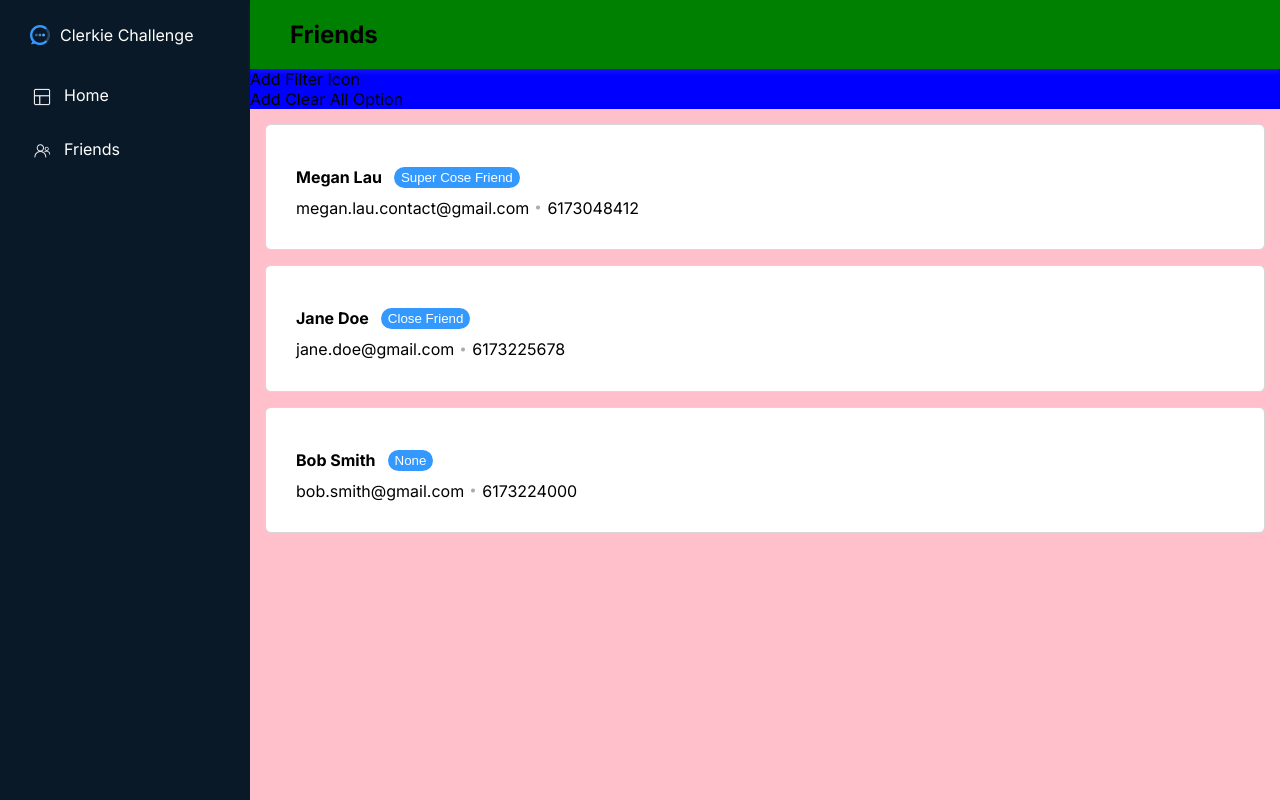
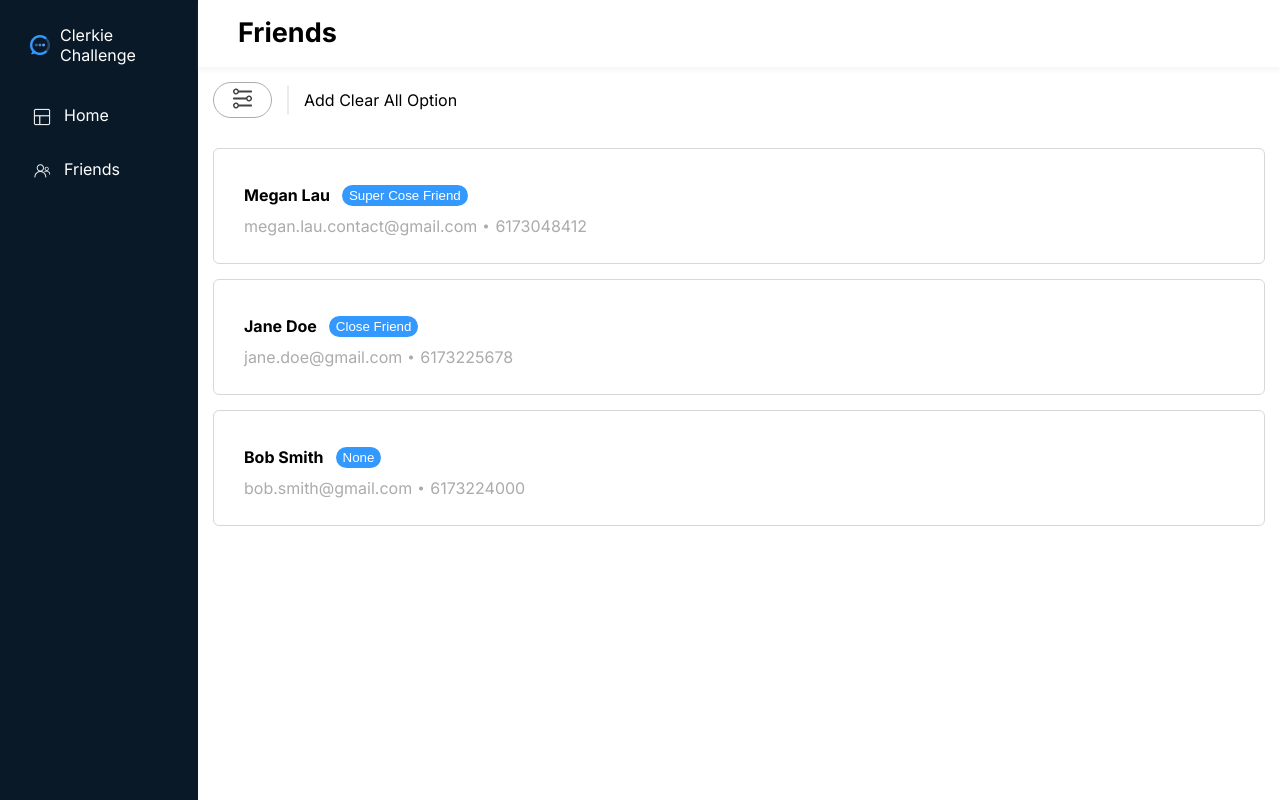
Before and after one commit to meganmelau/ClerkieFriendDashboard, a Next.js app: page / in a window 1280 px wide. Built offline with nearby package versions, Linux system fonts and the light colour scheme.

Commit message:
add filter button and clean up styles

```diff
--- /dev/null
+++ b/pages/components/FilterButton.tsx
@@ -0,0 +1,25 @@
+import React from "react";
+import styled from "styled-components";
+import { colors } from "./StyleVariables";
+
+const PillButton = styled.button`
+  background: #ffffff;
+  border: 1px solid ${colors.lightGrey};
+  border-radius: 30px;
+  width: 59px;
+  padding: 5px;
+`;
+
+const FilterImg = styled.img`
+  object-fit: contain;
+`;
+
+const FilterButton = () => {
+  return (
+    <PillButton>
+      <FilterImg src="filter_icon.png" />
+    </PillButton>
+  );
+};
+
+export default FilterButton;
--- a/pages/components/FriendRow.tsx
+++ b/pages/components/FriendRow.tsx
@@ -1,35 +1,40 @@
-import React from 'react';
+import React from "react";
 import styled from "styled-components";
-import { FriendStatus } from '../data/FriendsData';
-import { FriendType } from '../data/FriendType';
-import FriendStatusPill from './FriendStatusPill';
-
+import { FriendStatus } from "../data/FriendsData";
+import { FriendType } from "../data/FriendType";
+import FriendStatusPill from "./FriendStatusPill";
+import { colors } from "./StyleVariables";
 
 const StyledFriendRow = styled.div`
-display:flex;
-flex-direction:column;
+  display: flex;
+  flex-direction: column;
   justify-content: center;
-  width: auto;
-  height: 50%;
-  background: #FFFFFF;
-  border: 1px solid #D7D7D7;
+  width: 1050px;
+  height: 114px;
+  background: #ffffff;
+  border: 1px solid #d7d7d7;
   border-radius: 6px;
   margin: 15px;
 `;
 
 const StyledNameHeader = styled.div`
-font-family: 'Inter';
+  font-family: "Inter";
   font-style: normal;
   font-weight: 700;
   font-size: 16px;
   line-height: 19px;
   display: flex;
   align-items: center;
-color: #000000;`;
+  color: #000000;
+`;
 
 const FlexDiv = styled.div`
   display: flex;
   margin-left: 30px;
+`;
+
+const SubHeadingDiv = styled(FlexDiv)`
+  color: ${colors.lightGrey};
 `;
 
 const StyledImg = styled.img`
@@ -42,24 +47,28 @@ display: block;
 
 type FriendsRowProps = {
   friendData: FriendType;
-}
+};
 
-const FriendRow: React.FC<FriendsRowProps> = ({friendData}) => {
+const FriendRow: React.FC<FriendsRowProps> = ({ friendData }) => {
   const isFriend = friendData.friendStatus;
   return (
     <StyledFriendRow>
       <FlexDiv>
-          <StyledNameHeader>{friendData.firstName + ' ' + friendData.lastName }</StyledNameHeader>
+        <StyledNameHeader>
+          {friendData.firstName + " " + friendData.lastName}
+        </StyledNameHeader>
         {/* TODO LOGIC FOR RENDERING PILLS WHEN STATUS IS NOT NONE */}
-          {isFriend && <FriendStatusPill friendStatus={friendData.friendStatus}/>}
+        {isFriend && (
+          <FriendStatusPill friendStatus={friendData.friendStatus} />
+        )}
       </FlexDiv>
-        <FlexDiv>
+      <SubHeadingDiv>
         {friendData.email}
-          <StyledImg src="ellipse_icon.png"/>
-          {friendData.phoneNumber }
-        </FlexDiv>
+        <StyledImg src="ellipse_icon.png" />
+        {friendData.phoneNumber}
+      </SubHeadingDiv>
     </StyledFriendRow>
-  )
-}
+  );
+};
 
 export default FriendRow;
--- a/pages/components/FriendStatusPill.tsx
+++ b/pages/components/FriendStatusPill.tsx
@@ -1,11 +1,11 @@
-import React from 'react';
+import React from "react";
 import styled from "styled-components";
 import FriendStatus from "../data/FriendsData";
 
 // change the background color dependent on prop.sfriendStatus
 // blue for close and green for super close
 const Pill = styled.button`
-    background-color: #3399FF;
+  background-color: #3399ff;
   border: none;
   color: white;
   padding: 3px 7px;
@@ -19,13 +19,15 @@ const Pill = styled.button`
 
 type FriendStatusPillProps = {
   friendStatus: typeof FriendStatus;
-}
-const FriendStatusPill: React.FC<FriendStatusPillProps> = ({friendStatus}) => {
+};
+const FriendStatusPill: React.FC<FriendStatusPillProps> = ({
+  friendStatus,
+}) => {
   return (
     <div>
       <Pill>{friendStatus}</Pill>
     </div>
-  )
-}
+  );
+};
 
 export default FriendStatusPill;
--- a/pages/components/FriendsListContainer.tsx
+++ b/pages/components/FriendsListContainer.tsx
@@ -1,31 +1,28 @@
-import React from 'react';
+import React from "react";
 import styled from "styled-components";
-import FriendRow from './FriendRow';
-import { FriendType } from '../data/FriendType';
+import FriendRow from "./FriendRow";
+import { FriendType } from "../data/FriendType";
 
 const StyledFriendsList = styled.div`
   display: flex;
   flex-direction: column;
-  background-color: pink;
   height: 100vh;
 `;
 
 type FriendsPageProps = {
   friendsData: FriendType[];
-}
+};
 
-const FriendsListContainer: React.FC<FriendsPageProps> = ({friendsData}) => {
+const FriendsListContainer: React.FC<FriendsPageProps> = ({ friendsData }) => {
   return (
     <StyledFriendsList>
       <div>
-      {friendsData.map((friend) => {
-      return (
-        <FriendRow friendData={friend}/>
-      )})}
-    </div>
+        {friendsData.map((friend) => {
+          return <FriendRow friendData={friend} />;
+        })}
+      </div>
+    </StyledFriendsList>
+  );
+};
 
-    </StyledFriendsList>
-  )
-}
-
-export default FriendsListContainer
+export default FriendsListContainer;
--- a/pages/components/FriendsPage.tsx
+++ b/pages/components/FriendsPage.tsx
@@ -1,12 +1,12 @@
-import React from 'react';
+import React from "react";
 import styled from "styled-components";
-import { FriendType } from '../data/FriendType';
-import FriendsListContainer from './FriendsListContainer';
+import { FriendType } from "../data/FriendType";
+import FriendsListContainer from "./FriendsListContainer";
+import FilterButton from "./FilterButton";
 
 const StyledContainer = styled.div`
   display: flex;
   flex-direction: column;
-  background-color: blue;
   flex-grow: 1;
   height: 100vh;
 `;
@@ -16,29 +16,43 @@ const StyledFriendsContainer = styled.div`
 `;
 
 const HeaderBox = styled.div`
-  background:green;
   box-shadow: 0px 4px 4px rgba(162, 162, 162, 0.1);
   padding-left: 40px;
+  font-weight: 700;
+  font-size: 18px;
+  line-height: 22px;
+`;
+
+const FilterRow = styled.div`
+  display: flex;
+  align-items: center;
+  margin: 15px;
+`;
+
+const DividerImg = styled.img`
+  margin: 0px 15px;
 `;
 
 type FriendsPageProps = {
   data: FriendType[];
-}
+};
 
-const FriendsPage: React.FC<FriendsPageProps> = ({data}) => {
+const FriendsPage: React.FC<FriendsPageProps> = ({ data }) => {
   return (
     <StyledContainer data-test-ids="FriendsPage">
-      {/* <StyledText>Friends</StyledText> */}
       <HeaderBox>
         <h2>Friends</h2>
       </HeaderBox>
-      <div>Add Filter Icon</div>
-      <div>Add Clear All Option</div>
       <StyledFriendsContainer>
-        <FriendsListContainer friendsData={data}/>
+        <FilterRow>
+          <FilterButton />
+          <DividerImg src="vertical_bar.png" />
+          <div>Add Clear All Option</div>
+        </FilterRow>
+        <FriendsListContainer friendsData={data} />
       </StyledFriendsContainer>
     </StyledContainer>
-  )
-}
+  );
+};
 
 export default FriendsPage;
--- a/pages/components/StyleVariables.tsx
+++ b/pages/components/StyleVariables.tsx
@@ -1,9 +1,10 @@
 // Codes for color palette
 export const colors = {
-    navyTheme: '#091928',
-    secondaryText: '#ABABAB',
-    blueLight: '#DFEFFF',
-    blueFont: '#3399FF',
-    greenLight: '#DCFFE6',
-    greenFont: '#19B444',
-}
+  navyTheme: "#091928",
+  lightGrey: "#ABABAB",
+  blueLight: "#DFEFFF",
+  blueFont: "#3399FF",
+  greenLight: "#DCFFE6",
+  greenFont: "#19B444",
+  greyHighlight: "#424242",
+};
--- a/pages/components/strings.tsx
+++ b/pages/components/strings.tsx
@@ -1,8 +1,8 @@
 export const componentStrings = {
   FriendsPage: {
-        friends: "Friends"
+    friends: "Friends",
   },
-    NavBar:{
+  NavBar: {
     clerkieHome: "Clerkie Challenge",
     home: "Home",
     friends: "Friends",
--- a/pages/index.js
+++ b/pages/index.js
@@ -12,7 +12,6 @@ const inter = Inter({ subsets: ['latin'] })
 const StyledContainer = styled.body`
 display: flex;
 justify-content: flex-start;
-  background-color: yellow;
   overflow: hidden;
     height: 100vh;
 `;
```
Also changed, not shown: pages/components/Navbar.tsx (+11 -12 lines), public/vertical_bar.png (added). Lines whose indentation alone changed are shown as unchanged.
